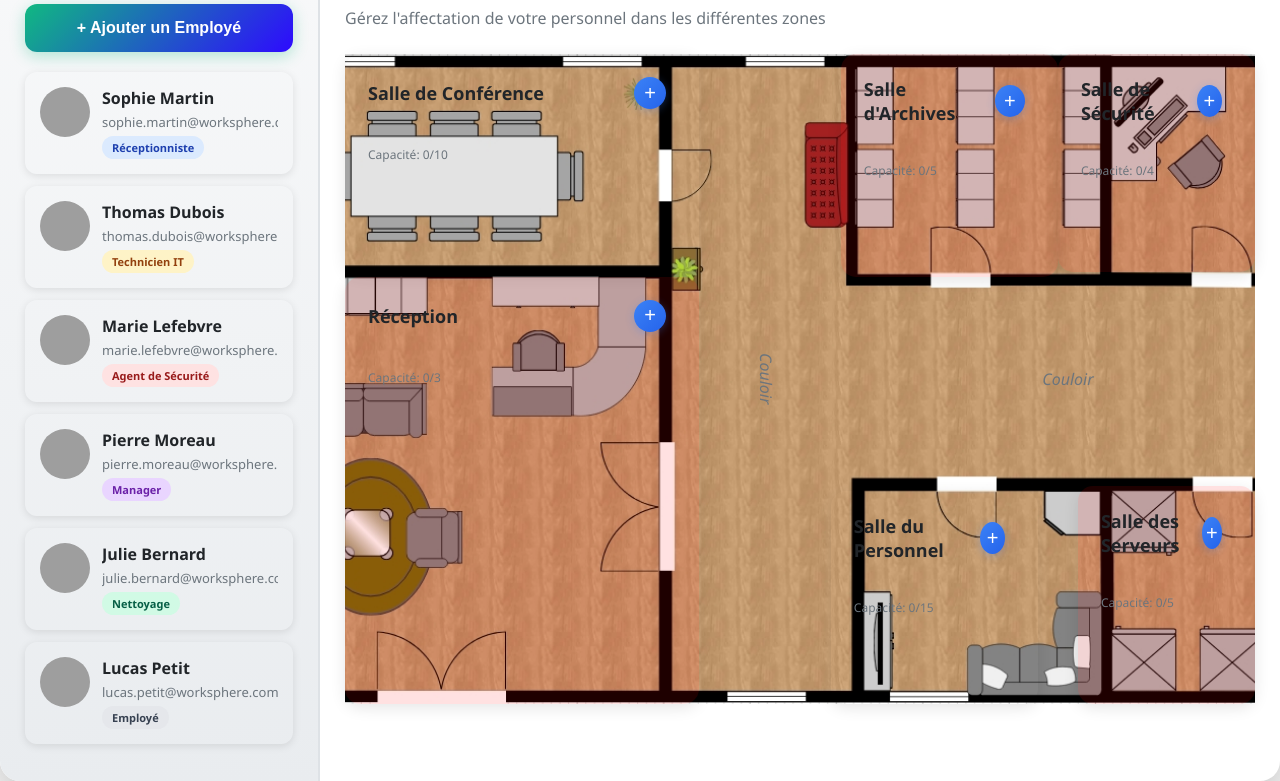
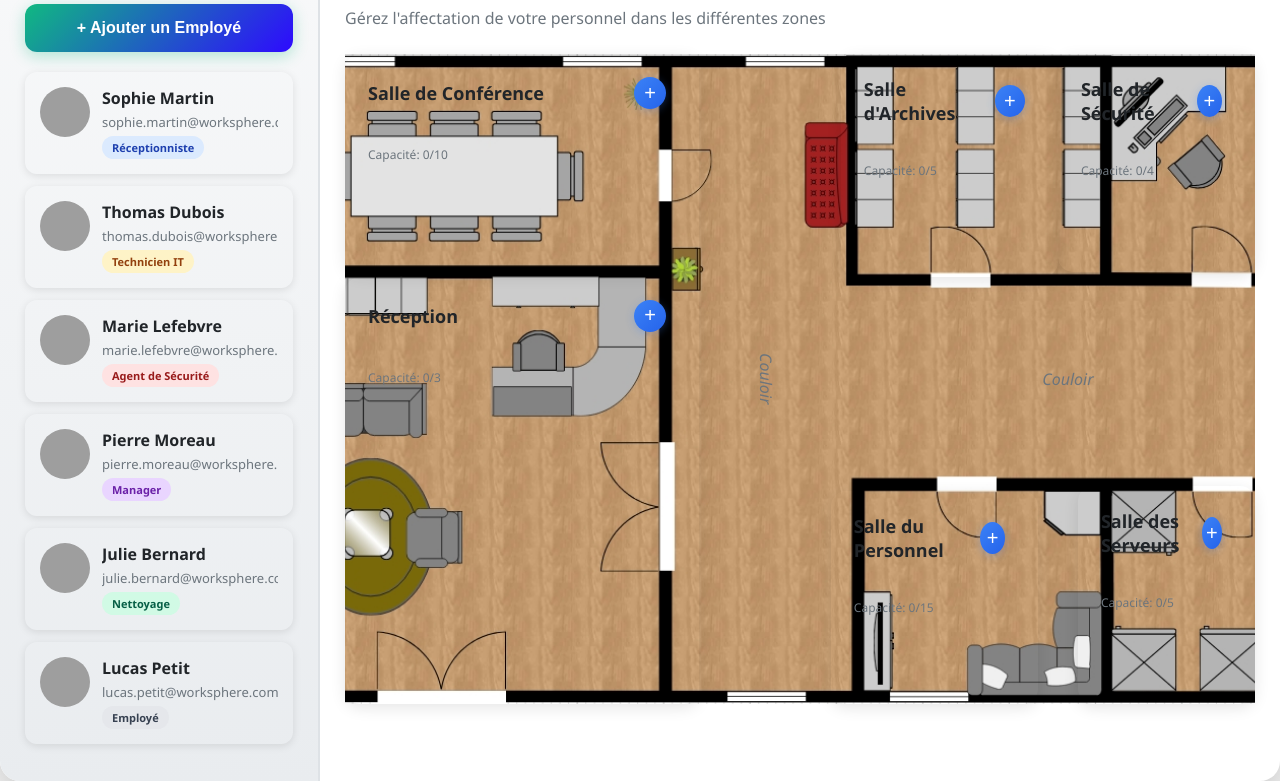
Before and after one commit to IlyasBh02/WorkSphere_Virtual_Workspace, a plain HTML site: page index.html in a window 1280 px wide. Shown: the part 71-852 px from the top of the page. Drawn offline with Linux system fonts and the light colour scheme; grey boxes are pictures that could not be loaded.

Commit message:
fix a bug in the style.css of room empty

```diff
--- a/style.css
+++ b/style.css
@@ -222,9 +222,9 @@ body {
   border: 3px solid transparent;
 }
 
-.room-card.required-empty {
+/* .room-card.required-empty {
   background: rgba(255, 0, 0, 0.118);
-}
+} */
 
 .room-header {
   display: flex;
```
